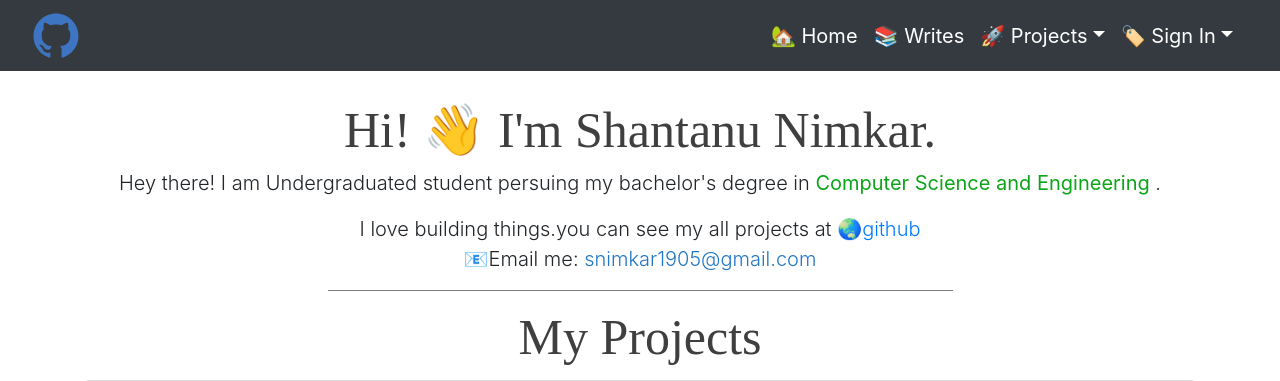
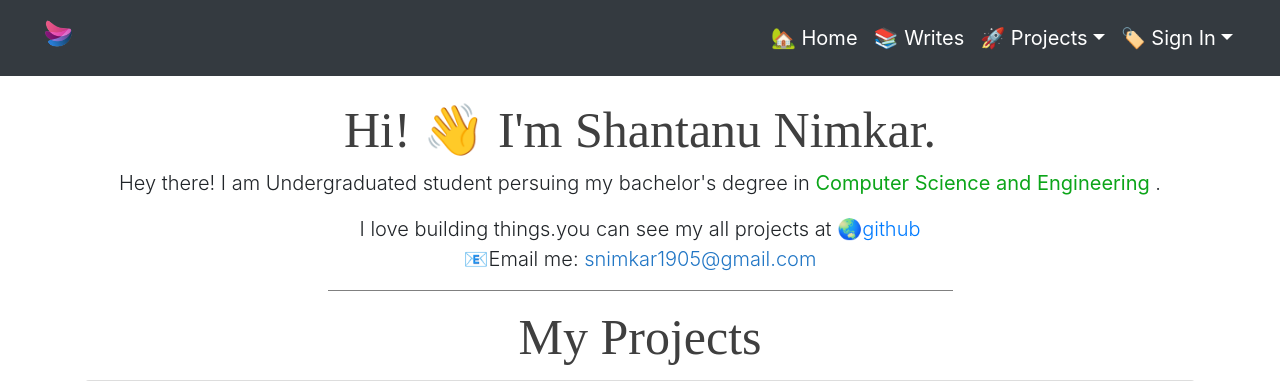
Before and after one commit to shantanu1905/mysite, a Django app: page / in a window 1280 px wide. Shown: the top 381 px of the page. Run offline with Django 3.2, Linux system fonts and the light colour scheme; data comes from the database, SQL or seed files in the repository; some libraries are stand-ins or nearby versions; some web fonts are replaced.

Commit message:
icon url update

```diff
--- a/home/templates/base.html
+++ b/home/templates/base.html
@@ -21,7 +21,7 @@
 <nav class="navbar navbar-expand-lg navbar-dark bg-dark fixed-top">
     <div class="container-fluid">
       <a class="navbar-brand" href="/">
-        <img src="/static/images/github.svg" alt="" width="50" height="45">
+          <img src="/static/images/icon.png" alt="" width="50" height="50">
       </a>
       <button class="navbar-toggler" type="button" data-toggle="collapse" data-target="#navbarResponsive" aria-controls="navbarResponsive" aria-expanded="false" aria-label="Toggle navigation">
             <span class="navbar-toggler-icon"></span>
```
